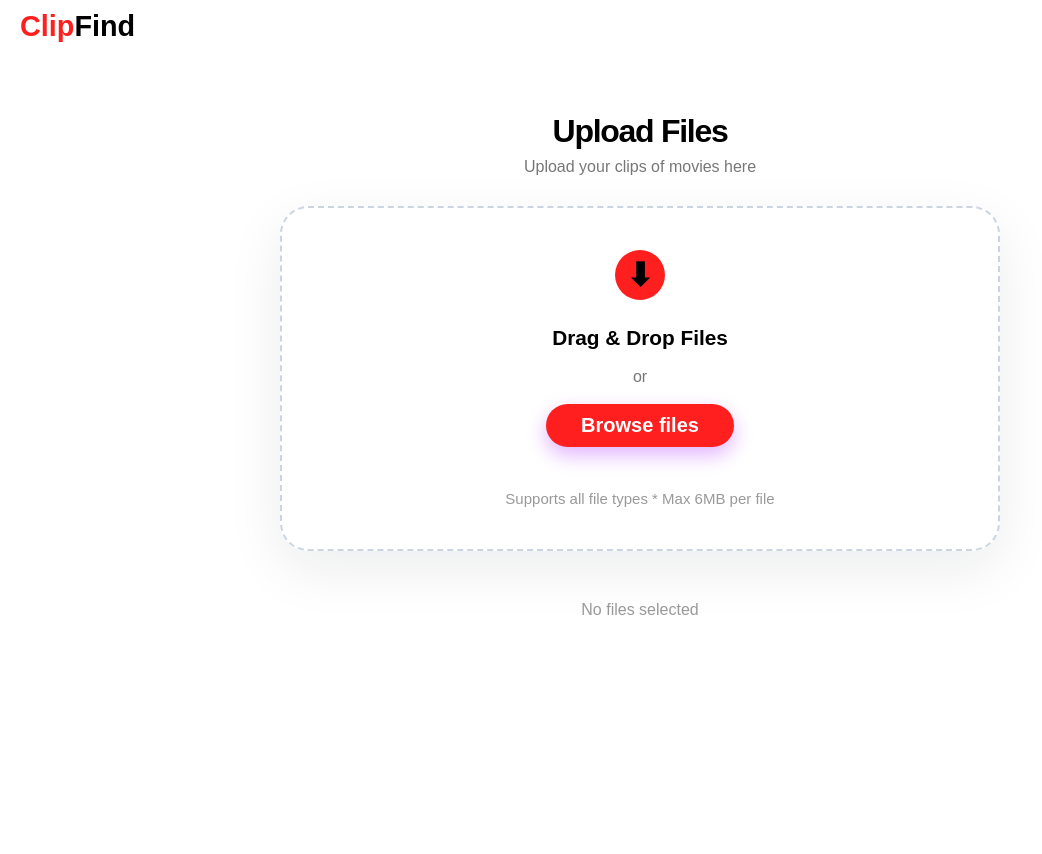
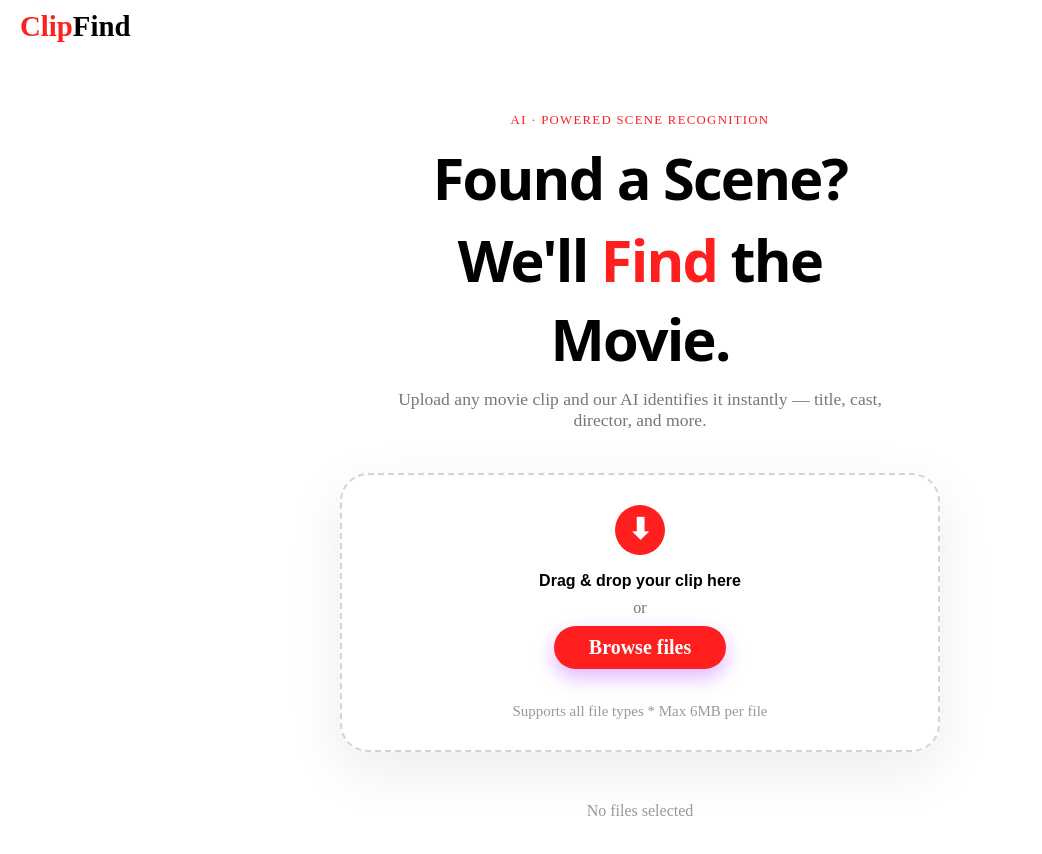
Before and after one commit to FortuneNnah/ClipFInd, a React (Vite) app: page / in a window 1280 px wide. Shown: the top 854 px of the page, without its empty margins (0-1042 px from the left). Before the commit the page ends 800 px from the top, so only its background shows below. Built offline with nearby package versions, Linux system fonts and the light colour scheme.

Commit message:
Trying out a light themed version

```diff
--- a/src/App.css
+++ b/src/App.css
@@ -2,7 +2,7 @@
   padding: 0;
   margin: 0;
   box-sizing: border-box;
-  font-family: 'Poppins', sans-serif;
+  font-family: 'Comorant Garmound', serif;
 }
 
 body {
@@ -10,11 +10,16 @@ body {
   color: #000;
 }
 
+.container {
+  max-width: 800px;
+  margin: 0 auto;
+  padding: 40px 20px;
+}
+
 .header{
   padding: 10px 20px;
   font-family: 'Poppins', sans-serif;
   font-size: .9rem;
-
 }
 
 .header .clip{
@@ -32,7 +37,15 @@ body {
   justify-content: center;
 }
 
+.heading .aitext{
+  font-size: 0.8rem;
+  color: #ff1f1f;
+  margin-bottom: 10px;
+  letter-spacing: .1em;
+}
+
 .heading {
+  max-width: 500px;
   margin-top: 20px;
   margin-bottom: 30px;
   text-align: center;
@@ -40,23 +53,40 @@ body {
 }
 
 .heading h1 {
-  font-size: 2rem;
-  letter-spacing: -0.04em;
-  margin-bottom: 0.5rem;
+  font-family: sans;
+  font-weight: 700;
+  font-size: 3.6rem;
+  letter-spacing: -0.03em;
+  margin-bottom: 0.2rem;
+}
+
+.heading h2 {
+  font-family: sans;
+  font-weight: 700;
+  font-size: 3.6rem;
+  letter-spacing: -0.03em;
+  margin-bottom: 0.7rem;
 }
 
 .heading p {
-  font-size: 1rem;
+  font-size: 1.1rem;
   color: #777;
+  margin-bottom: 0.7rem;
+}
+
+.heading h2 .clip {
+  font-family: sans;
+  color: #ff1f1f;
+  /* font-weight: 700 */
 }
 
 .upload-area {
+  max-width: 600px;
   width: 100%;
   border: 2px dashed #cbd5e1;
   border-radius: 28px;
-  /* background: linear-gradient(180deg, #ffffff 0%, #f9fbff 100%); */
   box-shadow: 0 18px 55px rgba(15, 23, 42, 0.08);
-  padding: 42px 28px;
+  padding: 30px 20px;
   transition: border-color 0.25s ease, transform 0.2s ease, background-color 0.25s ease;
 }
 
@@ -70,7 +100,7 @@ body {
   display: flex;
   flex-direction: column;
   align-items: center;
-  gap: 18px;
+  gap: 9px;
 }
 
 .drag-icon {
@@ -80,9 +110,8 @@ body {
   place-items: center;
   border-radius: 50%;
   background-color: #ff1f1f;
-  color: #000;
-  /* font-family: 'Poppins', Arial, sans-serif; */
-  font-size: 2em;
+  color: #fff;
+  font-size: 1.8em;
   font-weight: 700;
   text-shadow: 0 0 0.5px rgba(29, 78, 216, 0.35);
   line-height: 1;
@@ -90,10 +119,9 @@ body {
 }
 
 .upload-area-inner .dragtxt{
-  /* color: #333; */
-  font-size: 1.3rem;
+  font-family: 'Poppins', sans-serif;
+  font-size: 1rem;
   font-weight: 700;
-  text-transform: u;
 }
 
 .upload-area-inner p:first-child {
--- a/src/Upload.jsx
+++ b/src/Upload.jsx
@@ -89,7 +89,6 @@ const Upload = () => {
         continue;
       }
       // await each upload sequentially
-      // eslint-disable-next-line no-await-in-loop
       await uploadSingle(f, i);
     }
     fileInputRef.current.value = null; // reset file input after all uploads attempted
@@ -97,8 +96,10 @@ const Upload = () => {
   return (
     <div className="container">
       <div className="heading">
-        <h1>Upload Files</h1>
-        <p>Upload your clips of movies here</p>
+        <p className="aitext">AI · POWERED SCENE RECOGNITION</p>
+        <h1>Found a Scene? </h1>
+        <h2>We'll <span className="clip">Find</span> the Movie.</h2>
+        <p>Upload any movie clip and our AI identifies it instantly — title, cast, director, and more.</p>
       </div>
       <div
         className="upload-area"
@@ -109,7 +110,7 @@ const Upload = () => {
           <div className="drag-icon" aria-hidden="true">
             ⬇
           </div>
-          <p className="dragtxt">Drag & Drop Files</p>
+          <p className="dragtxt">Drag & drop your clip here</p>
           <p className="Or">or</p>
           <input
             type="file"
```
